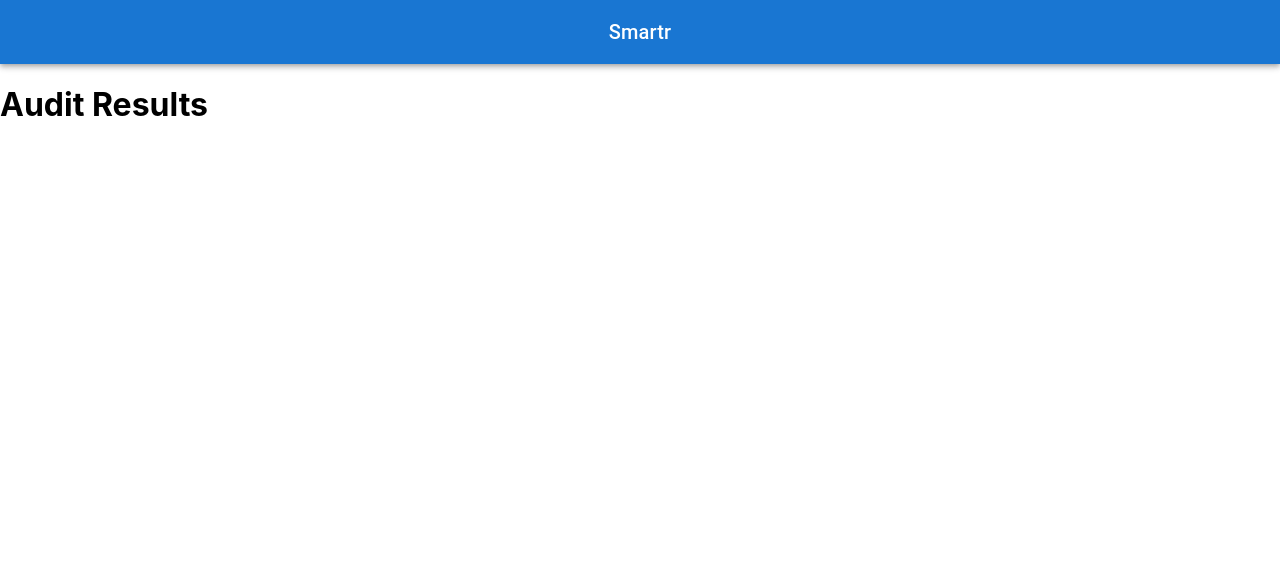
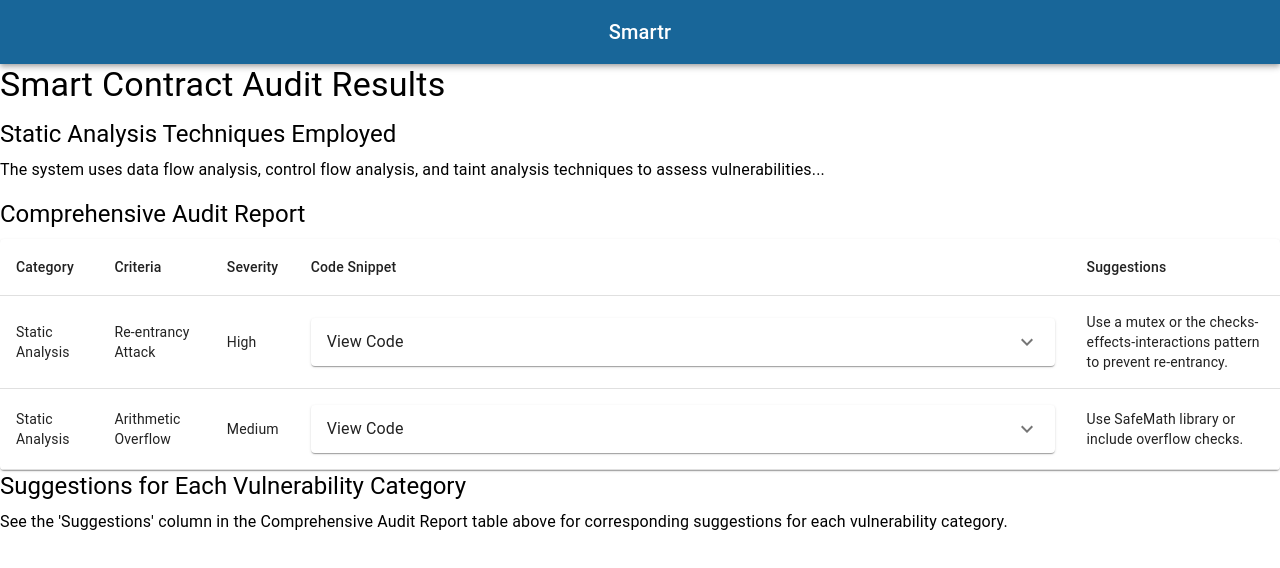
Before and after one commit to icecream19/Smartr, a React (Create React App) app: page /audit-results in a window 1280 px wide. Shown: the top 568 px of the page. Built offline with nearby package versions, Linux system fonts and the light colour scheme.

Commit message:
2nd stage

```diff
--- a/src/components/AuditResults.js
+++ b/src/components/AuditResults.js
@@ -1,10 +1,95 @@
 import React from 'react';
+import { Paper, Table, TableBody, TableCell, TableContainer, TableHead, TableRow, Typography, Accordion, AccordionSummary, AccordionDetails } from '@mui/material';
+import ExpandMoreIcon from '@mui/icons-material/ExpandMore';
 
 const AuditResults = () => {
+  // Sample audit result data
+  const sampleData = [
+    {
+      id: 1,
+      category: 'Static Analysis',
+      criteria: 'Re-entrancy Attack',
+      severity: 'High',
+      findings: 'Fallback function allows external contract to re-enter',
+      codeSnippet: 'function withdraw() public { msg.sender.transfer(balance); balance = 0; }',
+      suggestions: 'Use a mutex or the checks-effects-interactions pattern to prevent re-entrancy.'
+    },
+    {
+      id: 2,
+      category: 'Static Analysis',
+      criteria: 'Arithmetic Overflow',
+      severity: 'Medium',
+      findings: 'Token transfer function does not check for overflows',
+      codeSnippet: 'balance[msg.sender] += amount;',
+      suggestions: 'Use SafeMath library or include overflow checks.'
+    },
+    // ...more entries
+  ];
+
   return (
     <div>
-      <h1>Audit Results</h1>
-      {/* Your audit result content */}
+      <Typography variant="h4" gutterBottom>
+        Smart Contract Audit Results
+      </Typography>
+
+      {/* Static Analysis Techniques */}
+      <Typography variant="h5" gutterBottom>
+        Static Analysis Techniques Employed
+      </Typography>
+      <Typography paragraph>
+        The system uses data flow analysis, control flow analysis, and taint analysis techniques to assess vulnerabilities...
+      </Typography>
+
+      {/* Comprehensive Audit Report */}
+      <Typography variant="h5" gutterBottom>
+        Comprehensive Audit Report
+      </Typography>
+
+      <TableContainer component={Paper}>
+        <Table>
+          <TableHead>
+            <TableRow>
+              <TableCell>Category</TableCell>
+              <TableCell>Criteria</TableCell>
+              <TableCell>Severity</TableCell>
+              <TableCell>Code Snippet</TableCell>
+              <TableCell>Suggestions</TableCell>
+            </TableRow>
+          </TableHead>
+          <TableBody>
+            {sampleData.map((row) => (
+              <TableRow key={row.id}>
+                <TableCell component="th" scope="row">
+                  {row.category}
+                </TableCell>
+                <TableCell>{row.criteria}</TableCell>
+                <TableCell>{row.severity}</TableCell>
+                <TableCell>
+                  <Accordion>
+                    <AccordionSummary expandIcon={<ExpandMoreIcon />}>
+                      <Typography>View Code</Typography>
+                    </AccordionSummary>
+                    <AccordionDetails>
+                      <Typography>
+                        <pre>{row.codeSnippet}</pre>
+                      </Typography>
+                    </AccordionDetails>
+                  </Accordion>
+                </TableCell>
+                <TableCell>{row.suggestions}</TableCell>
+              </TableRow>
+            ))}
+          </TableBody>
+        </Table>
+      </TableContainer>
+
+      {/* Suggestions For Each Vulnerability */}
+      <Typography variant="h5" gutterBottom>
+        Suggestions for Each Vulnerability Category
+      </Typography>
+      <Typography paragraph>
+        See the 'Suggestions' column in the Comprehensive Audit Report table above for corresponding suggestions for each vulnerability category.
+      </Typography>
     </div>
   );
 };
--- a/src/components/Dashboard.js
+++ b/src/components/Dashboard.js
@@ -12,7 +12,7 @@
 
   return (
     <div>
-      <h1>Hello, Username!</h1>
+      <h1>Hello, Bolod!</h1>
       <input type="text" placeholder="Search Audits" />
       <Table>
         <TableHead>
--- a/src/components/Navbar.js
+++ b/src/components/Navbar.js
@@ -5,7 +5,7 @@
 
 const Navbar = () => {
   return (
-    <AppBar position="static">
+    <AppBar style={{ backgroundColor: '#186699' }} position="static">
       <Toolbar>
         <Typography variant="h6" style={{ flexGrow: 1, textAlign: 'center' }}>
           Smartr
```
